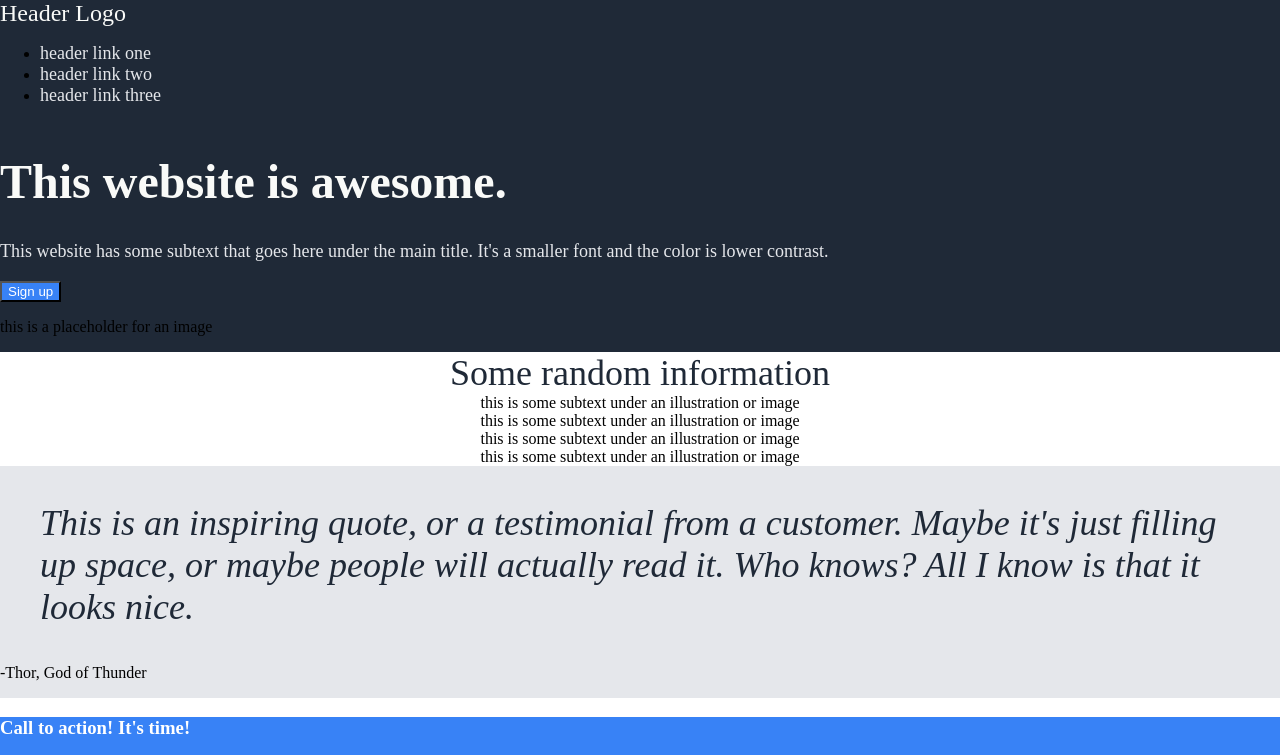
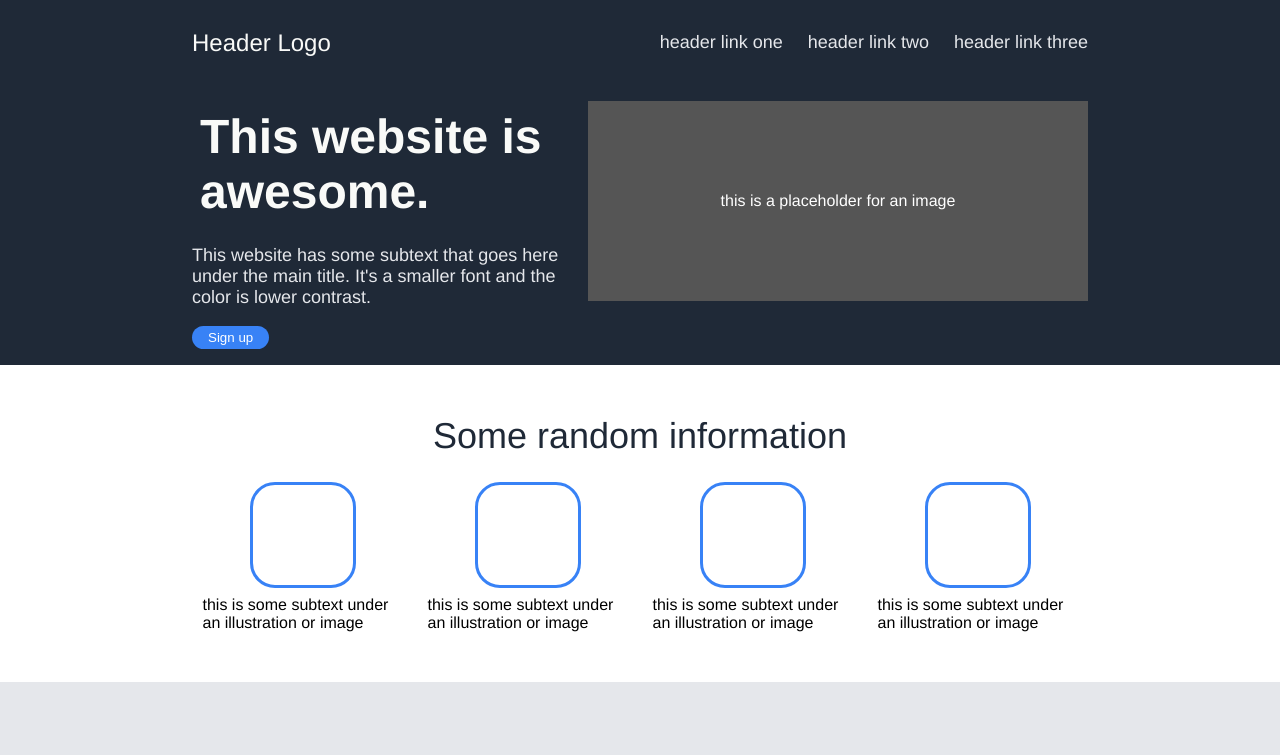
Before and after one commit to sarahhcodes/odin-landing-page, a plain HTML site: page index.html in a window 1280 px wide. Shown: the top 755 px of the page. Drawn offline with Linux system fonts and the light colour scheme.

Commit message:
Continued adding CSS

```diff
--- a/style.css
+++ b/style.css
@@ -1,12 +1,21 @@
 body {
+    font-family:'Franklin Gothic Medium', 'Arial Narrow', Arial, sans-serif;
     display: flex;
     flex-direction: column;
     margin: 0;
+    height: 100vh;
 }
 
 .header,
 .footer {
     background-color: #1F2937;
+    display: flex;
+}
+
+.header {
+    justify-content: space-between;
+    align-items: center;
+    padding: 16px 15%;
 }
 
 .hero-text,
@@ -20,6 +29,11 @@ body {
     text-decoration: none;
 }
 
+.header ul {
+    display: flex;
+    list-style-type: none;
+    gap: 25px;
+}
 .logo {
     color: #F9FAF8;
     font-size: 24px;
@@ -27,18 +41,38 @@ body {
 
 .hero {
     background-color: #1F2937;
+    display: flex;
+    justify-content: center;
+    gap: 16px;
+    padding: 16px 15%;
 }
 
 .hero-text h1 {
     color: #F9FAF8;
     font-size: 48px;
     font-weight: extra-bold;
+    padding: 8px;
+    margin: 0;
+}
+
+.hero-image {
+    color: #fff;
+    background-color: #555;
+    height: 200px;
+    width: 500px;
+    display: flex;
+    justify-content: center;
+    align-items: center;
+    flex-shrink: 0;
 }
 
 .random-info {
     display: flex;
+    flex: 1;
     flex-direction: column;
     align-items: center;
+    padding: 50px;
+    gap: 25px;
 }
 
 .random-title {
@@ -47,8 +81,30 @@ body {
     font-weight: extra-bold;
 }
 
+.random-cards {
+    display: flex;
+    justify-content: center;
+    gap: 25px;
+}
+
+.card {
+    display: flex;
+    flex-direction: column;
+    align-items: center;
+    width: 200px;
+    gap: 8px;
+}
+
+.card-image {
+    width: 100px;
+    height: 100px;
+    border-radius: 25px;
+    border: 3px solid #3882F6;
+}
+
 .quote {
     background-color: #E5E7EB;
+    padding: 50px 10%;
 }
 
 .quote blockquote {
@@ -58,15 +114,44 @@ body {
     font-style: italic;
 }
 
-.call-text, button {
+.quote p {
+    text-align: right;
+}
+
+.call, button {
     background-color:#3882F6;
     color: #fff;
 }
 
-.call-text button {
-    border-color: #fff;
+.call {
+    display: flex;
+    justify-content: space-evenly;
+    align-items: center;
+    gap: 25px;
+    padding: 25px;
+    margin: 5% 15%;
+}
+
+button {
+    border-radius: 16px;
+    border: none;
+    padding: 4px 16px 4px 16px;
+}
+
+.call button {
+    border: 2px solid #fff;
+}
+
+button:hover {
+    color:#3882F6;
+    background-color:#fff;
+}
+
+.call button:hover {
+    border-color: #3882F6;
 }
 
 .footer{
-
+    justify-content: center;
+    padding: 16px;
 }
```
